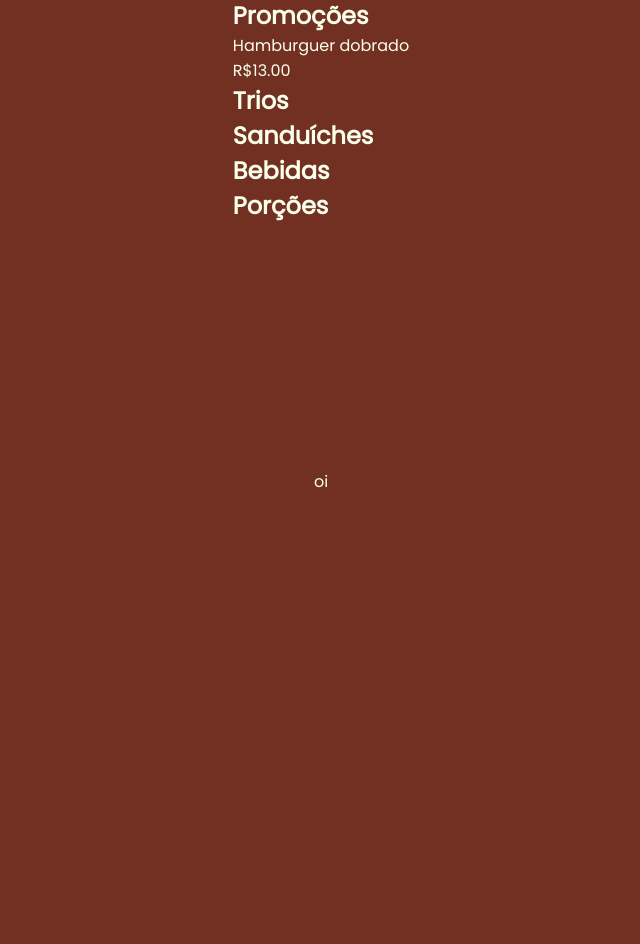
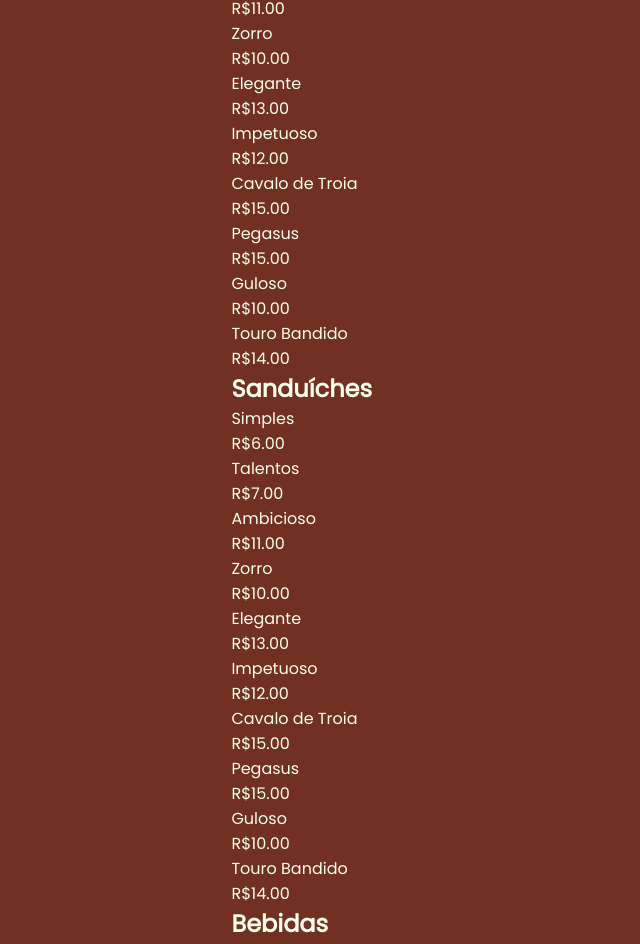
Before and after one commit to MoisesSantana/harasBurger, a Next.js app: page / in a window 1280 px wide. Shown: the part 306-1250 px from the top of the page, without its empty margins (319-959 px from the left). Before the commit the page ends 800 px from the top, so only its background shows below. Built offline with nearby package versions, Linux system fonts and the light colour scheme.

Commit message:
renderização dos lanches

```diff
--- a/src/components/Cardapio.tsx
+++ b/src/components/Cardapio.tsx
@@ -12,35 +12,57 @@ const Header: React.FC = () => (
     <div>
       <h2>Promoções</h2>
       {
-        promocoes.map((objeto) => {
-          const {
-            nome,
-            preco,
-          } = objeto;
-          return (
-            <div key={ nome }>
-              <p>{ nome }</p>
-              <span>R${ preco.toFixed(2) }</span>
-            </div>
-          );
-        })
+        promocoes.map(({ nome, preco }) => (
+          <div key={ nome }>
+            <p>{ nome }</p>
+            <span>R${ preco.toFixed(2) }</span>
+          </div>
+        ))
       }
     </div>
     <div>
       <h2>Trios</h2>
-
+      {
+        trios.map(({ nome, preco }) => (
+          <div key={ nome }>
+            <p>{ nome }</p>
+            <span>R${ preco.toFixed(2) }</span>
+          </div>
+        ))
+      }
     </div>
     <div>
       <h2>Sanduíches</h2>
-
+      {
+        sanduiches.map(({ nome, preco }) => (
+          <div key={ nome }>
+            <p>{ nome }</p>
+            <span>R${ preco.toFixed(2) }</span>
+          </div>
+        ))
+      }
     </div>
     <div>
       <h2>Bebidas</h2>
-
+      {
+        bebidas.map(({ nome, preco }) => (
+          <div key={ nome }>
+            <p>{ nome }</p>
+            <span>R${ preco.toFixed(2) }</span>
+          </div>
+        ))
+      }
     </div>
     <div>
       <h2>Porções</h2>
-
+      {
+        porcao.map(({ nome, preco }) => {
+          <div key={ nome }>
+            <p>{ nome }</p>
+            <span>R${ preco.toFixed(2) }</span>
+          </div>
+        })
+      }
     </div>
   </section>
 );
```
